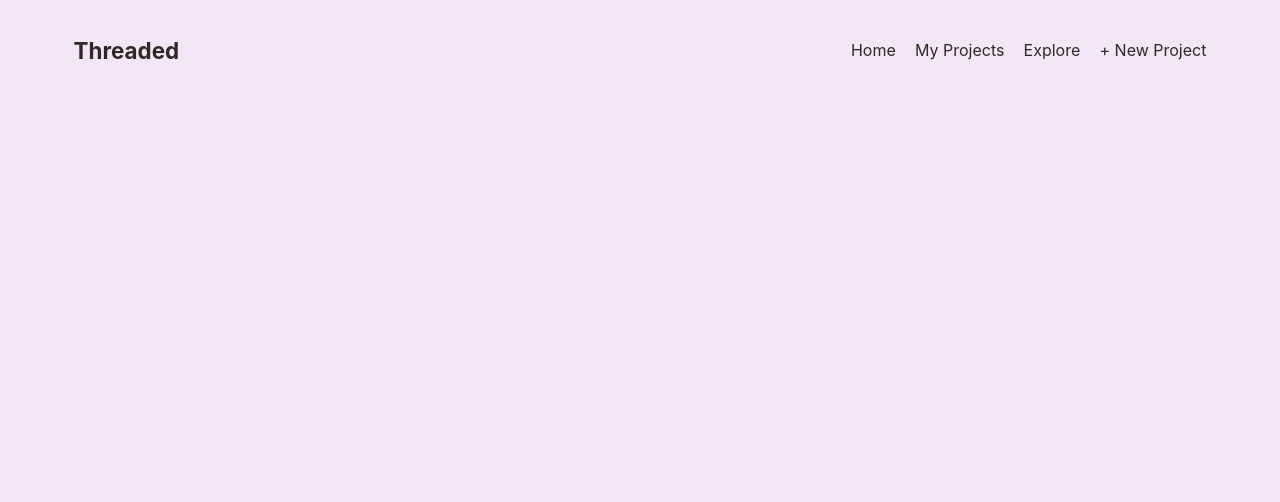
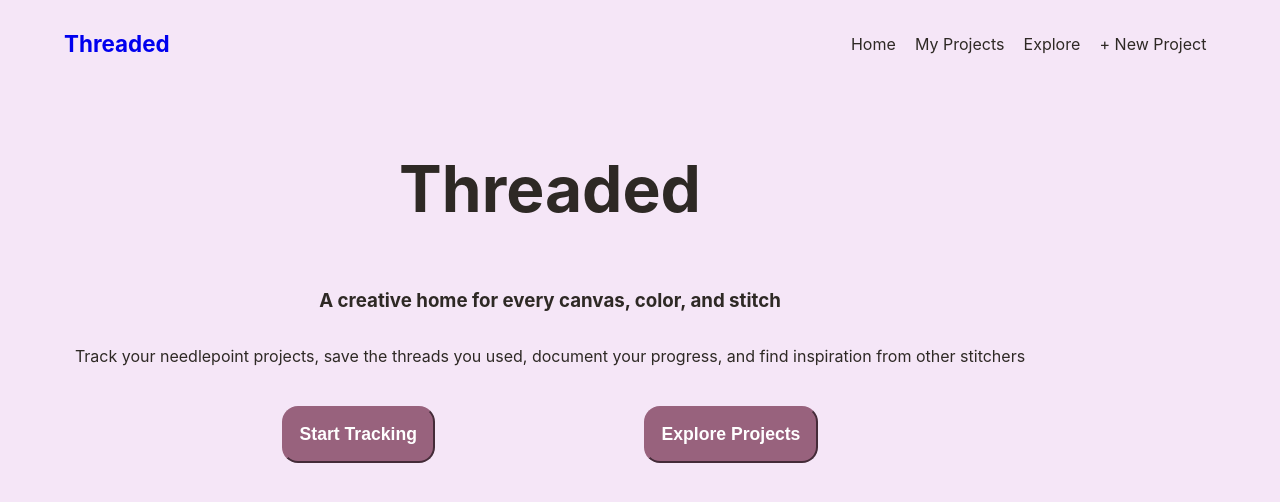
Before and after one commit to claireweber12/threaded, a React (Vite) app: page / in a window 1280 px wide. Shown: the top 502 px of the page. Built offline with nearby package versions, Linux system fonts and the light colour scheme.

Commit message:
inital pages & routing

```diff
--- a/src/App.jsx
+++ b/src/App.jsx
@@ -1,10 +1,24 @@
+import { BrowserRouter, Routes, Route } from "react-router-dom";
 import Navbar from "./components/Navbar.jsx";
+import Home from "./pages/Home.jsx";
+import Dashboard from "./pages/Dashboard.jsx"
+import Explore from "./pages/Explore.jsx";
+import NewProject from './pages/NewProject.jsx';
+
 
 function App() {
   return (
-    <div className='App'>
+    <BrowserRouter>
       <Navbar />
-    </div>
+
+      <Routes>
+        <Route path="/" element={<Home />} />
+        <Route path="/my-projects" element={<Dashboard />} />
+        <Route path="/explore" element={<Explore />} />
+        <Route path="/new-project" element={<NewProject />} />
+      </Routes>
+    </BrowserRouter>
+
   );
 }
 
--- a/src/components/Navbar.jsx
+++ b/src/components/Navbar.jsx
@@ -1,17 +1,20 @@
+import { Link } from "react-router-dom";
 
 function Navbar() {
-    return(
+  return (
+    <nav className="navbar">
+      <Link to="/" className="logo">
+        Threaded
+      </Link>
 
-        <nav className = "navbar section">
-            <a className="logo" href="#">Threaded</a>
-            <ul className='links'>
-                <li><a id='home' href='#'>Home</a></li>
-                <li><a id='projects' href='#'>My Projects</a></li>
-                <li><a id='explore' href='#'>Explore</a></li>
-                <li><a id='addProject' href='#'>+ New Project</a></li>
-            </ul>
-        </nav>
-    )
+      <div className="nav-links">
+        <Link to="/" className='links-nav'>Home</Link>
+        <Link to="/my-projects" className='links-nav'>My Projects</Link>
+        <Link to="/explore" className='links-nav'>Explore</Link>
+        <Link to="/new-project" className='links-nav'>+ New Project</Link>
+      </div>
+    </nav>
+  );
 }
 
 export default Navbar;
--- a/src/index.css
+++ b/src/index.css
@@ -20,12 +20,6 @@ body{
   background-color: var(--background);
 }
 
-button,
-input,
-textarea,
-select {
-  font: inherit;
-}
 
 button {
   cursor: pointer;
@@ -44,9 +38,11 @@ button {
 .logo{
   font-weight:bold;
   font-size:1.4rem;
+  text-decoration: none;
+  cursor:pointer;
 }
 
-.links {
+.nav-links {
   display:flex;
   justify-content:space-between;
   list-style:none;
@@ -54,9 +50,48 @@ button {
 
 }
 
-.navbar a{
+.links-nav {
   color: var(--text);
   text-decoration:none;
   margin:.6rem;
 
 }
+
+.homepage{
+  max-width:1100px;
+  padding: 1.25rem;
+}
+
+.home-text{
+  display:flex;
+  flex-direction:column;
+  text-align:center;
+  align-items:center;
+
+}
+
+#title{
+  font-size:4rem;
+}
+.home-buttons-container{
+  display:flex;
+  align-items: center;
+  justify-content: space-evenly;
+  padding:1.5rem 5%;
+}
+
+.home-button{
+  padding:1rem;
+  border-radius: 1rem;
+  border-width:2px;
+  font-size:1.1rem;
+  background-color:rgb(152, 98, 125);
+  border-color:rgb(152, 98, 125);
+  color:white;
+  font-weight:bold;
+  cursor: pointer;
+}
+
+.home-button:hover{
+  background-color:rgb(255, 187, 221);
+}
--- /dev/null
+++ b/src/pages/Dashboard.jsx
@@ -0,0 +1,10 @@
+
+function Dashboard(){
+    return(
+        <div className='page dashboard'>
+            <h1>My Projects</h1>
+            <h2>View and manage your needlepoint projects</h2>
+        </div>
+    )
+}
+export default Dashboard;
--- /dev/null
+++ b/src/pages/Explore.jsx
@@ -0,0 +1,10 @@
+
+function Explore(){
+    return(
+        <div className='explore page'>
+            <h1>Explore</h1>
+            <h2>Browse Public projects from other stitchers</h2>
+        </div>
+    )
+}
+export default Explore;
--- a/src/pages/Home.jsx
+++ b/src/pages/Home.jsx
@@ -0,0 +1,19 @@
+
+function Home(){
+    return(
+       <div className='section homepage'>
+            <div className='home-text'>
+                <h1 id='title'>Threaded</h1>
+                <h3 id='subtitle'>A creative home for every canvas, color, and stitch</h3>
+                <p id='description'>Track your needlepoint projects, save the threads you used, document your progress,
+                    and find inspiration from other stitchers
+                </p>
+            </div>
+            <div className="home-buttons-container">
+                <button className='home-button' type='button'>Start Tracking</button>
+                <button className='home-button' type='button'>Explore Projects</button>
+            </div>
+       </div>
+    )
+}
+export default Home;
--- /dev/null
+++ b/src/pages/NewProject.jsx
@@ -0,0 +1,11 @@
+
+function NewProject() {
+    return(
+        <div className='page new-project'>
+            <h1>New Project</h1>
+            <h2>Add a new project to your tracker</h2>
+        </div>
+
+    )
+}
+export default NewProject;
```
